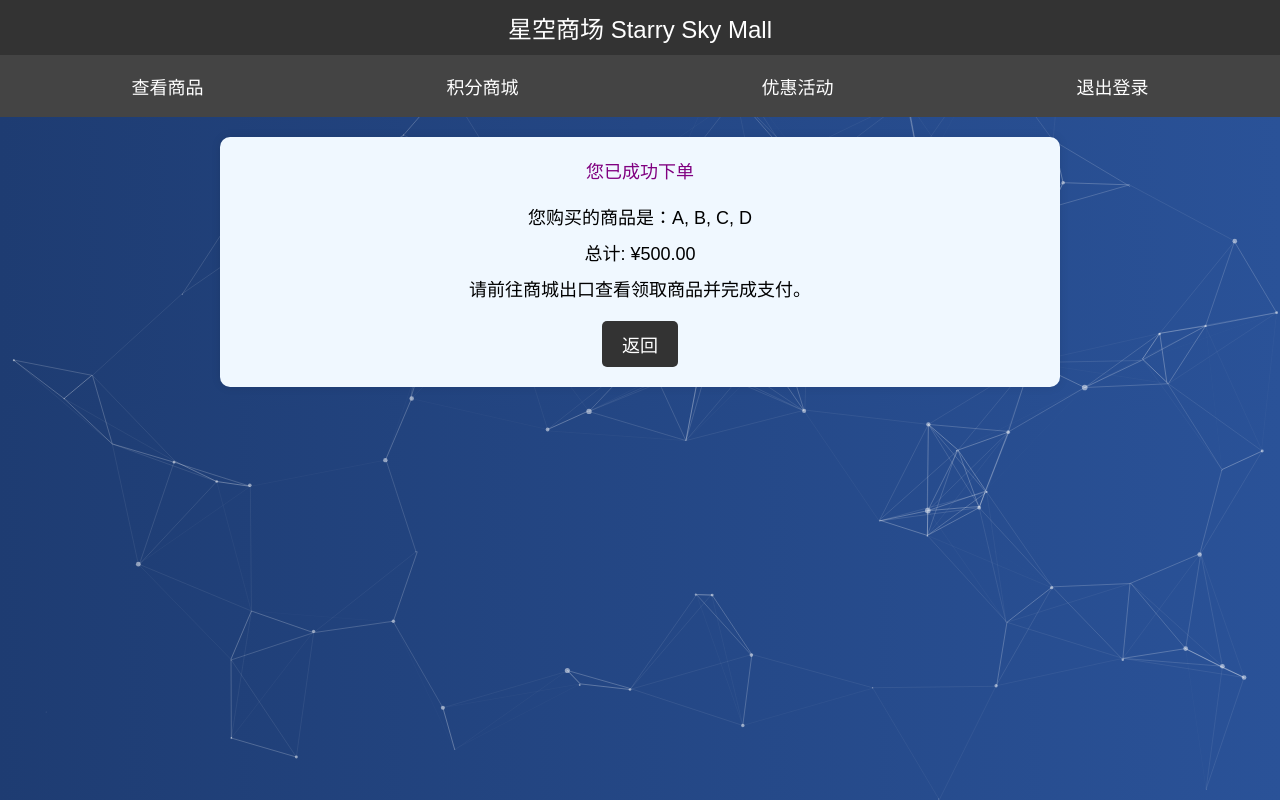
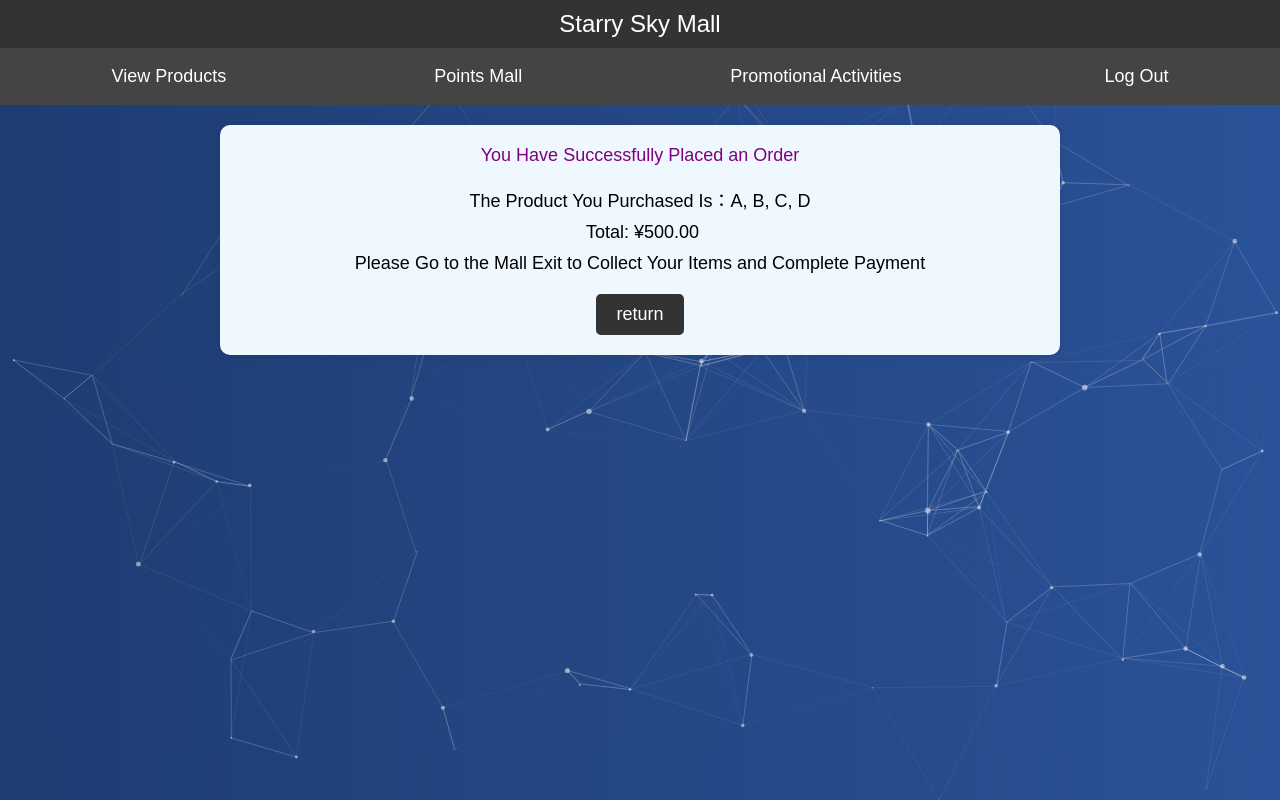
Before and after one commit to ShoppingFaceRecognition/Hainan, a Django app: template templates/items-robots/place_an_order.html in a window 1280 px wide. Run offline with Django 4.2, Linux system fonts and the light colour scheme; the template is opened without the code that fills it, so the values that code supplies are empty; parts of the project's set-up code (start-up, migrations or seed data) failed here and were passed over.

Commit message:
Update place_an_order.html

```diff
--- a/templates/items-robots/place_an_order.html
+++ b/templates/items-robots/place_an_order.html
@@ -93,25 +93,25 @@
 <body>
     <script src="../../static/js/background.js"></script>
     <div class="header">
-        星空商场 Starry Sky Mall
+         Starry Sky Mall
     </div>
     <div class="navbar">
-        <a href="../shopping.html">查看商品</a>
-        <a href="integration.html">积分商城</a>
-        <a href="discount.html">优惠活动</a>
-        <a href="logout.html">退出登录</a>
+        <a href="../shopping.html">View Products</a>
+        <a href="integration.html"> Points Mall</a>
+        <a href="discount.html"> Promotional Activities</a>
+        <a href="logout.html">Log Out</a>
     </div>
     <div class="container">
         <div class="title">
-            您已成功下单
+            You Have Successfully Placed an Order
         </div>
         <div class="order-details">
-            <p>您购买的商品是：<span id="product-names">A, B, C 和 D</span></p>
-            <p>总计: ¥<span id="total-price">XXX.00</span></p>
-            <p>请前往商城出口查看领取商品并完成支付。</p>
+            <p>The Product You Purchased Is：<span id="product-names">A, B, C 和 D</span></p>
+            <p> Total: ¥<span id="total-price">XXX.00</span></p>
+            <p>Please Go to the Mall Exit to Collect Your Items and Complete Payment</p>
         </div>
         <div class="buttons">
-            <button onclick="goBack()">返回</button>
+            <button onclick="goBack()">return</button>
         </div>
     </div>
 
```
